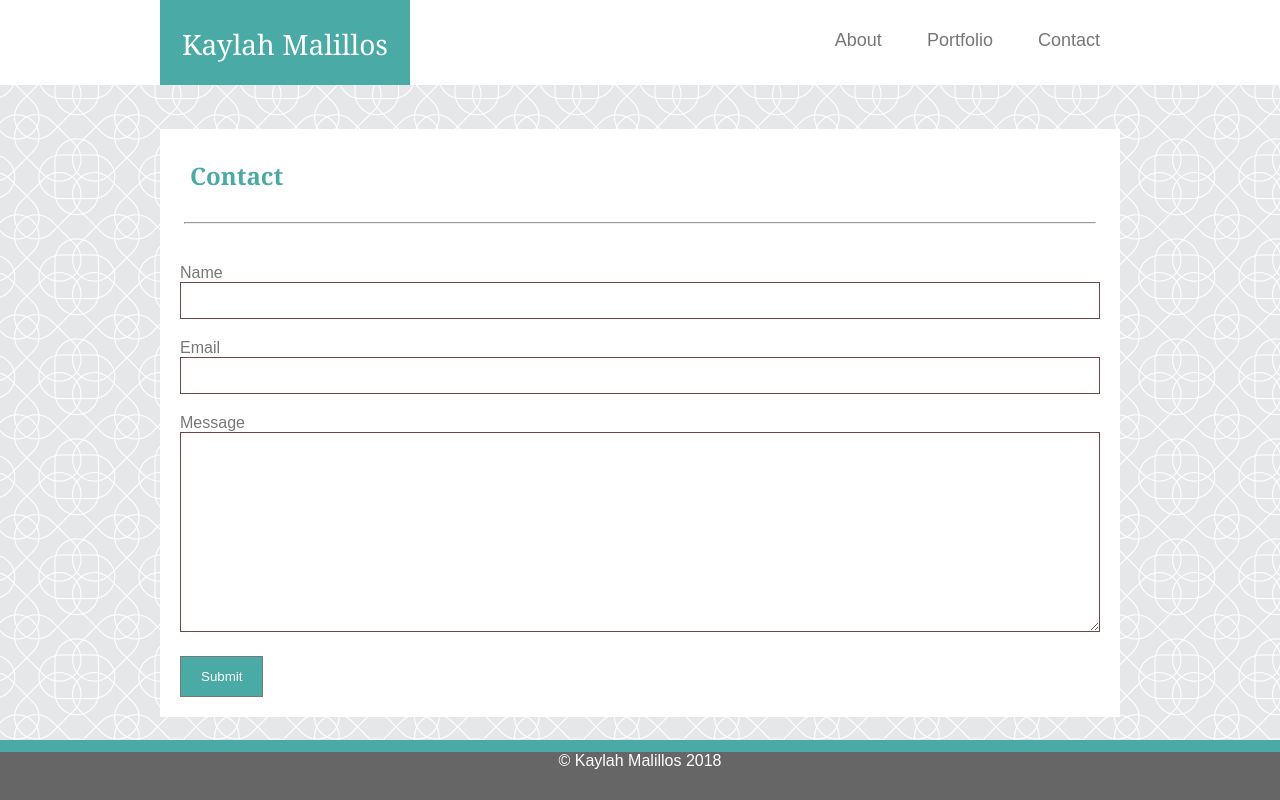
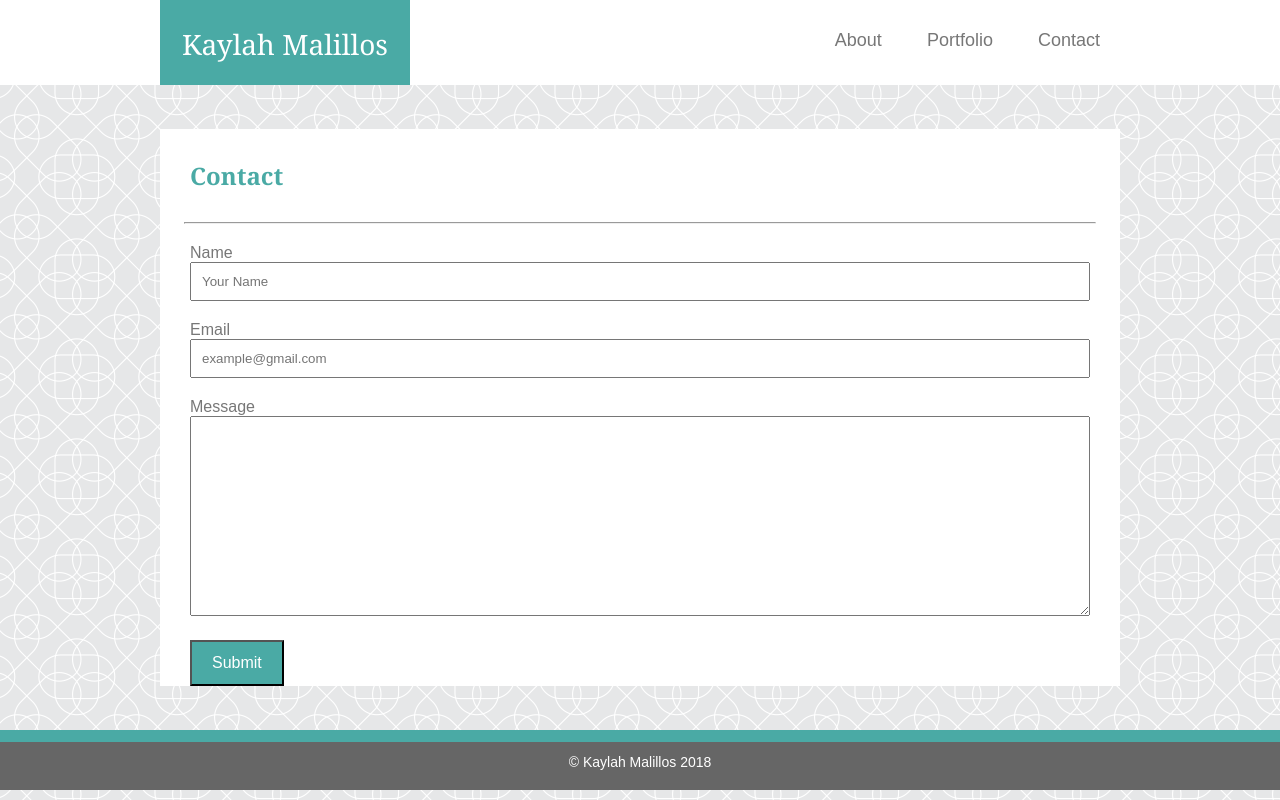
Before and after one commit to kmalillos/Basic-Portfolio, a plain HTML site: page contact.html in a window 1280 px wide. Drawn offline with Linux system fonts and the light colour scheme.

Commit message:
updated and cleaned up code

```diff
--- a/assets/css/style.css
+++ b/assets/css/style.css
@@ -4,19 +4,17 @@
     padding: 0;
 }
 
-.clearfix::after {
+/* .clearfix::after {
     clear: both;
     content: "";
     display:block;
-}
+} */
 
 body {
     background-image: url("../images/Body-Background.png");
-    border-color: #ddd;
+    border: #ddd;
     color: #777;
     font-family: 'Arial', 'Helvetica Neue', Helvetica, sans-serif;
-    text-align: center;
-    height: 85px;
 }
 
 /* For Nav Bar */
@@ -27,7 +25,9 @@ nav {
     width: 100%;
 }
 
-#name-box {
+#logo {
+    height: 85px;
+    width: 250px;
     background: #4aaaa5;
     color: #fff;
     float: left;
@@ -35,8 +35,7 @@ nav {
     font-size: 28px;
     font-weight: strong;
     text-align: center;
-    height: 85px;
-    width: 250px;
+    text-decoration: none;
     padding-top: 25px;
 }
 
@@ -82,10 +81,12 @@ a:active {
 
 /* Main Section on all Pages */
 
+
 .wrapper {
+    clear: both;
     margin-left: auto;
     margin-right: auto;
-    min-height: 100%;
+    width: 100%;
     max-width: 960px;
 }
 
@@ -101,12 +102,6 @@ h1, h2, h3, h4 {
     color: #4aaaa5;
     font-family: 'Georgia', Times, Times New Roman, serif;
     padding: 30px;
-}
-
-p {
-    font-size: 16px;
-    line-height: 25px;
-    padding: 10px 30px;
 }
 
 hr {
@@ -126,6 +121,13 @@ hr {
     margin: 15px 30px 10px 30px;
 }
 
+p {
+    font-size: 16px;
+    line-height: 25px;
+    text-align: left;
+    padding: 10px 30px;
+}
+
 /* Portfolio Page */
 
 .portfolio {
@@ -133,7 +135,7 @@ hr {
     background: transparent;
     margin: 0;
     padding: 0;
-    height: 100%; /* ~!~ NEED TO FIX HEIGHT ~!~ */
+    height: 100%;  /* ~!~ NEED TO FIX HEIGHT ~!~ */
 }
 
 .portfolio-img {
@@ -188,41 +190,48 @@ hr {
 /* Contact Page */
 
 .container {
-    padding: 20px;
+    margin-bottom:30px;
+    padding: 0 30px;
     width: 100%;
 }
 
-input[type=text], select, textarea {
+input[type=text],
+input[type=email],
+textarea {
+    margin-bottom: 20px;
+    padding: 10px;
     width: 100%;
-    border: 1px solid rgb(114, 70, 70);
-    padding: 10px;
-    margin-bottom: 20px;
-    resize: vertical;
+}
+
+textarea {
+    height: 200px;
 }
 
 input[type=submit] {
     background: #4aaaa5;
     color: white;
+    font-size: 16px;
     padding: 12px 20px;
-    border: 1px solid #777;
     cursor: pointer;
 }
+
 
  /* Footer */
 
 footer {
     background: #666;
+    border-top: 12px solid #4aaaa5;
     color: #fff;
+    font-size: 14px;
     height: 60px;
+    padding-top: 12px;
+    text-align: center;
     width: 100%;
-    border-top: 12px solid #4aaaa5;
-    border: "top";
-    margin-top: 44px
 }
 
-.footer {
+/* .footer {
     position: fixed;
     left: 0;
     bottom: 0;
     width: 100%;
-}
+} */
--- a/contact.html
+++ b/contact.html
@@ -3,7 +3,7 @@
 
 <head>
     <meta charset="UTF-8">
-    <title>Kaylah Malillos' Portfolio</title>
+    <title>Contact Kaylah Malillos</title>
     <link rel="stylesheet" type="text/css" href="assets/css/style.css">
 </head>
 
@@ -12,7 +12,7 @@
 <!-- Nav Bar -->
     <nav>
         <div class="wrapper">
-            <figure id="name-box">
+            <figure id="logo">
                 Kaylah Malillos
             </figure>
 
@@ -27,33 +27,28 @@
     </nav>
 
 <!-- Main Section -->
-<div class="wrapper clearfix">
+<div class="wrapper">
 
-    <section>
+    <section class="wrapper">
         <h1>Contact</h1>
 
         <hr></hr>
 
         <div class="container">
-            Name
-            <input type="text" id="" name="" placeholder="">
+            <form>
+                <label for="name">Name</label>
+                <input type="text" id="name" name="name" placeholder="Your Name" required="required">
 
-            <br>
+                <label for="email">Email</label>
+                <input type="email" id="email" name="email" placeholder="example@gmail.com" required="required">
 
-            Email
-            <input type="text" id="" name="" placeholder="">
+                <label for="message">Message</label>
+                <textarea id="message" name="message" placeholder="" required="required"></textarea>
 
-            <br>
-
-            Message
-            <textarea id=""" name="" placeholder="" style="height:200px"></textarea>
-
-            <input type="submit" value="Submit">
-
-            <br>
+                <input type="submit">
+            </form>
 
         </div>
-
     </section>
 
 </div>
```
Also changed, not shown: index.html (+16 -12 lines), portfolio.html (+4 -8 lines).
